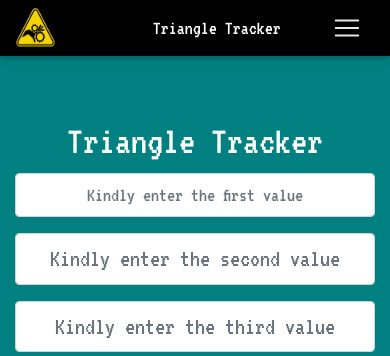
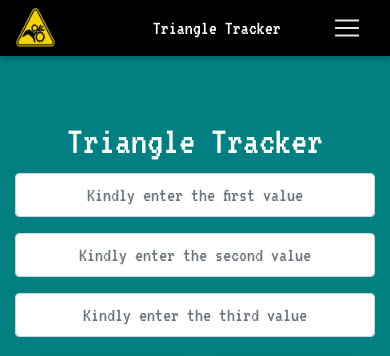
Before and after one commit to Lugaga/triangle-tracker, a plain HTML site: page index.html in a window 390 px wide. Shown: the top 356 px of the page. Drawn offline with Linux system fonts and the light colour scheme.

Commit message:
add font-size property to media query  css/style.css file

```diff
--- a/css/style.css
+++ b/css/style.css
@@ -88,6 +88,12 @@ html {
     #a {
         font-size: 20px;
     }
+    #b {
+        font-size: 20px;
+    }
+    #c {
+        font-size: 20px;
+    }
 }
 
 
```
